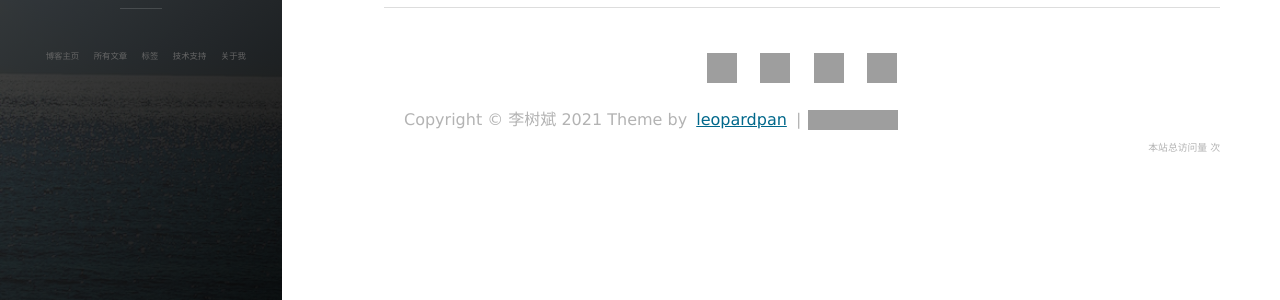
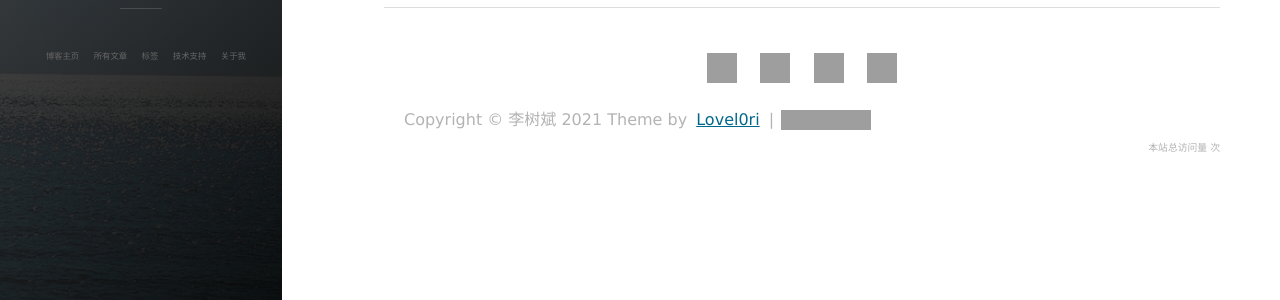
Before and after one commit to Lovel0ri/lovel0ri.github.io, a Jekyll site: the page built from _posts/2021-12-21-文章一.md, in a window 1280 px wide. Shown: the part 539-839 px from the top of the page. Built offline with Jekyll 4.4.1, drawn with Linux system fonts in a browser that asks for light colours; nearby versions of some CDN libraries; our own code applies the rules of GitHub Pages for plain Markdown files; comment, search, counter and statistics services are not loaded; grey boxes are pictures that could not be loaded.

Commit message:
修改页尾，删去无效链接

```diff
--- a/_includes/footer.html
+++ b/_includes/footer.html
@@ -87,7 +87,7 @@
 
         <div class = "footer_div">
            <p class="copyright text-muted">
-            Copyright &copy; {{ site.title }} {{ site.time | date: '%Y' }} Theme by <a href="https://leopardpan.cn/">leopardpan</a> |
+            Copyright &copy; {{ site.title }} {{ site.time | date: '%Y' }} Theme by <a href="https://github.com/Lovel0ri/lovel0ri.github.io">Lovel0ri</a> |
             <iframe
                 style="margin-left: 2px; margin-bottom:-5px;"
                 frameborder="0" scrolling="0" width="91px" height="20px"
```
